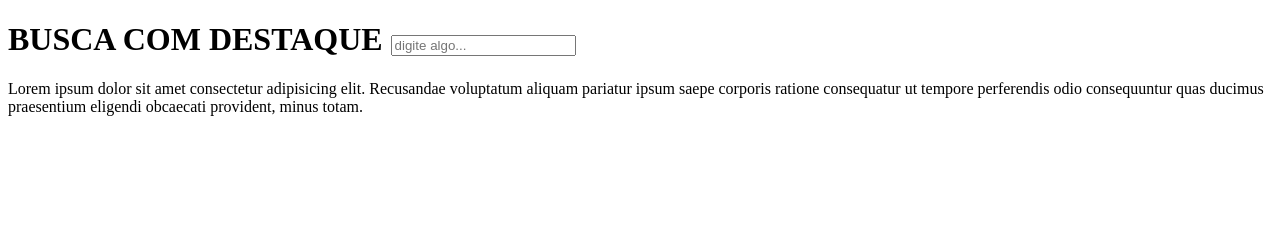
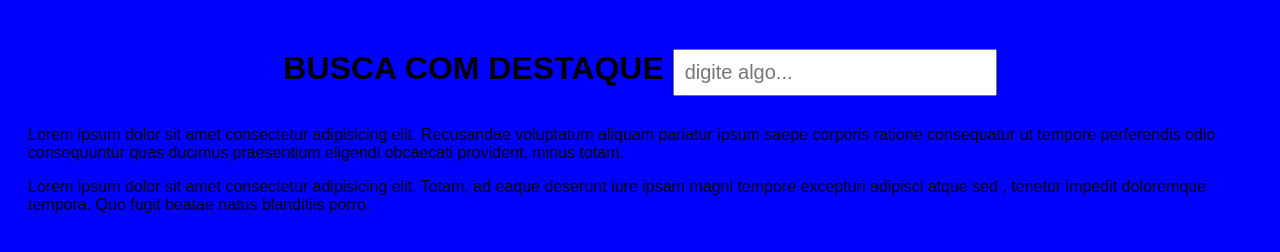
Before and after one commit to Thaina0806/busca, a plain HTML site: page INDEX.HTML in a window 1280 px wide. Drawn offline with Linux system fonts and the light colour scheme.

Commit message:
Add files via upload

```diff
--- a/INDEX.HTML
+++ b/INDEX.HTML
@@ -5,9 +5,10 @@
     <meta http-equiv="X-UA-Compatible" content="IE=edge">
     <meta name="viewport" content="width=device-width, initial-scale=1.0">
     <title>BUSCAR INFORMAÇÕES</title>
+    <link rel="stylesheet" href="style.css">
 </head>
 <DIV CLASS="CONTAINER">
-   <DIV>
+   <DIV class=search-box>
     <H1>BUSCA COM DESTAQUE
         <input type="text" id="searchInput" placeholder="digite algo...">
     </DIV>
@@ -15,7 +16,12 @@
         Recusandae voluptatum aliquam pariatur ipsum saepe
          corporis ratione consequatur ut tempore
         perferendis odio consequuntur quas ducimus praesentium eligendi obcaecati
-         provident, minus totam.</p>
+         provident, minus totam.
+
+         </p>
+        </p>Lorem ipsum dolor sit amet consectetur adipisicing elit. Totam,
+         ad eaque deserunt iure ipsam magni tempore excepturi adipisci atque sed
+        , tenetur impedit doloremque tempora. Quo fugit beatae natus blanditiis porro.
    </DIV>
 </DIV>
 </DIV>
--- a/STYLE.CSS
+++ b/STYLE.CSS
@@ -0,0 +1,19 @@
+body{
+    font-family: Arial, Helvetica, sans-serif;
+    background-color: blue;
+    padding: 20px;
+}
+
+container{
+    max-width: 900px;
+    margin: 0;
+}
+.search-box{
+    text-align: center;
+    margin-bottom: 30px;
+}
+#searchInput{
+    width: 300px;
+    padding: 10px;
+    font-size: 20px;
+}
```
